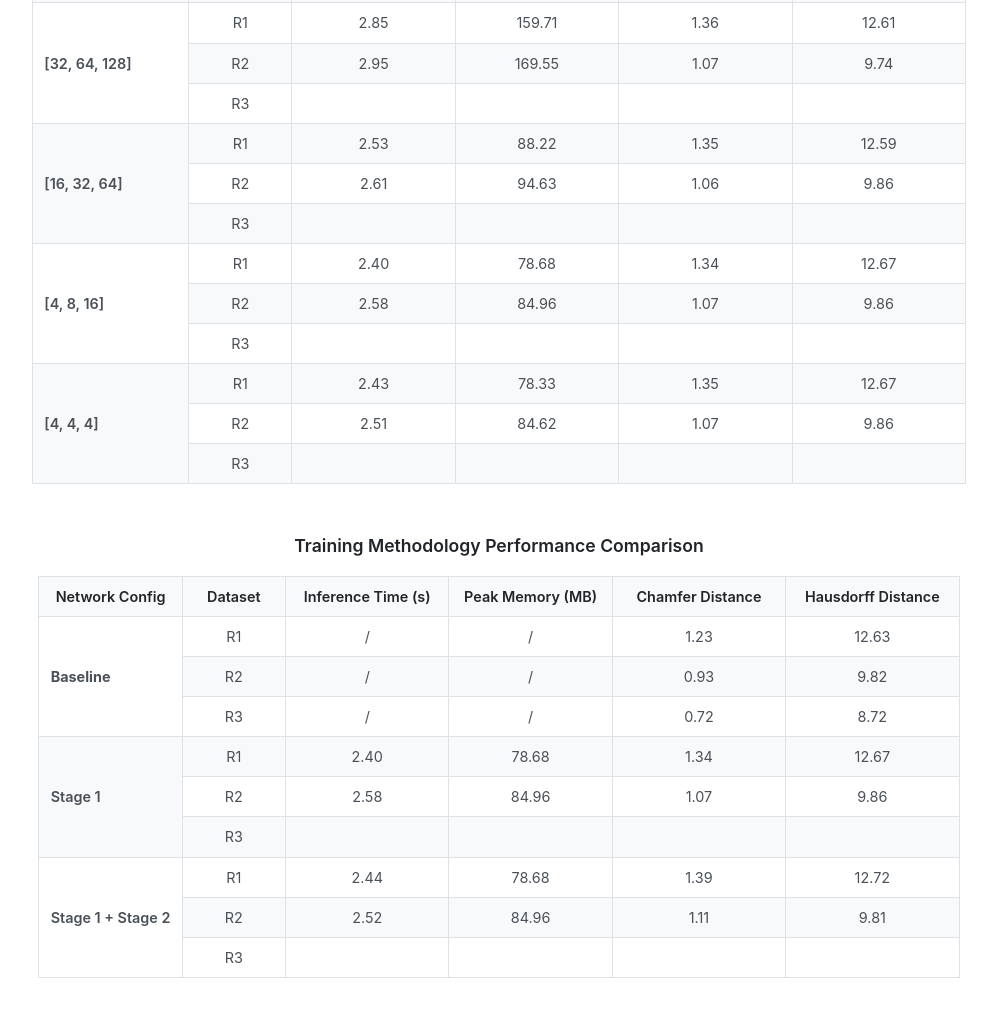
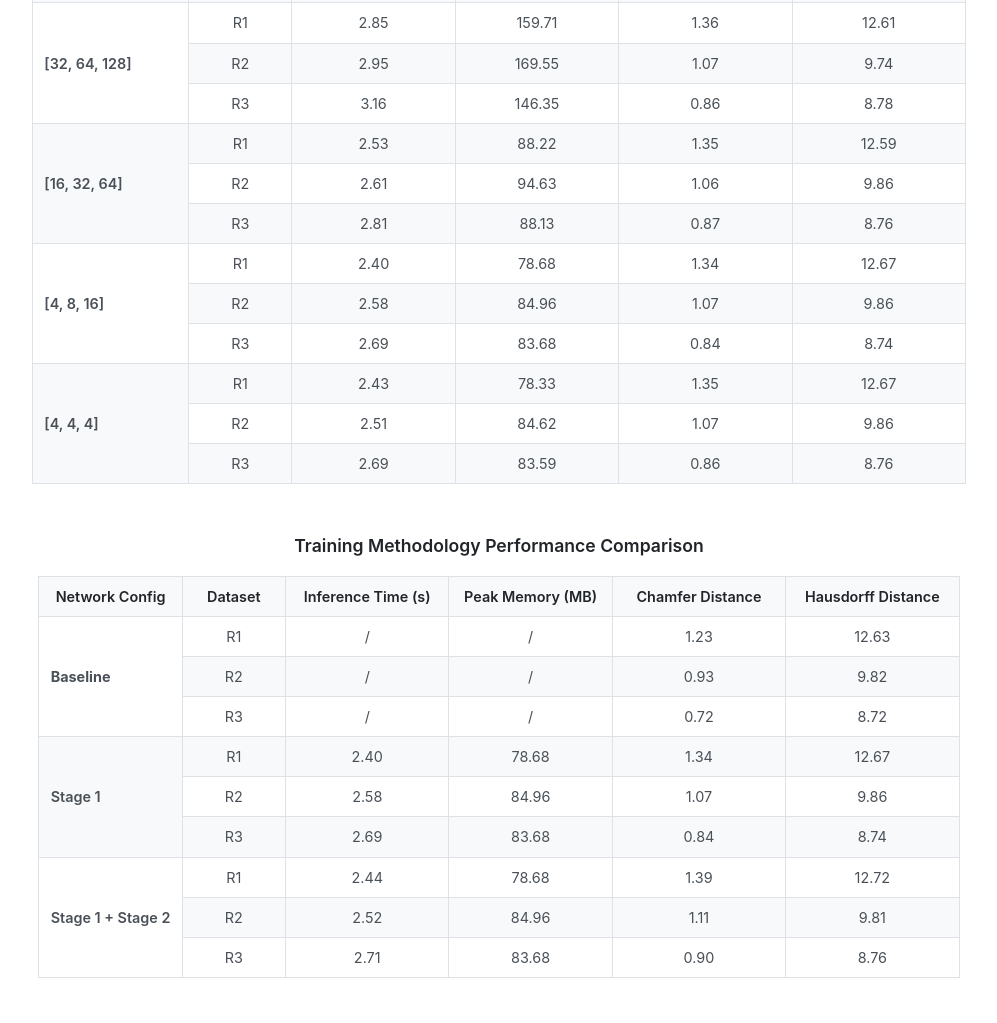
Before and after one commit to vpcc-qe/website, a plain HTML site: page index.html in a window 1280 px wide. Shown: the part 2817-3840 px from the top of the page, without its empty margins (141-1138 px from the left). Drawn offline with Linux system fonts and the light colour scheme.

Commit message:
feat: update r3

```diff
--- a/index.html
+++ b/index.html
@@ -258,10 +258,10 @@
               </tr>
               <tr>
                 <td>R3</td>
-                <td></td>
-                <td></td>
-                <td></td>
-                <td></td>
+                <td>3.16</td>
+                <td>146.35</td>
+                <td>0.86</td>
+                <td>8.78</td>
               </tr>
               <tr>
                 <td class="network-config" rowspan="3">[16, 32, 64]</td>
@@ -280,10 +280,10 @@
               </tr>
               <tr>
                 <td>R3</td>
-                <td></td>
-                <td></td>
-                <td></td>
-                <td></td>
+                <td>2.81</td>
+                <td>88.13</td>
+                <td>0.87</td>
+                <td>8.76</td>
               </tr>
               <tr>
                 <td class="network-config" rowspan="3">[4, 8, 16]</td>
@@ -302,10 +302,10 @@
               </tr>
               <tr>
                 <td>R3</td>
-                <td></td>
-                <td></td>
-                <td></td>
-                <td></td>
+                <td>2.69</td>
+                <td>83.68</td>
+                <td>0.84</td>
+                <td>8.74</td>
               </tr>
               <tr>
                 <td class="network-config" rowspan="3">[4, 4, 4]</td>
@@ -324,10 +324,10 @@
               </tr>
               <tr>
                 <td>R3</td>
-                <td></td>
-                <td></td>
-                <td></td>
-                <td></td>
+                <td>2.69</td>
+                <td>83.59</td>
+                <td>0.86</td>
+                <td>8.76</td>
               </tr>
             </tbody>
           </table>
@@ -390,10 +390,10 @@
               </tr>
               <tr>
                 <td>R3</td>
-                <td></td>
-                <td></td>
-                <td></td>
-                <td></td>
+                <td>2.69</td>
+                <td>83.68</td>
+                <td>0.84</td>
+                <td>8.74</td>
               </tr>
               <tr>
                 <td class="network-config" rowspan="3">Stage 1 + Stage 2</td>
@@ -412,10 +412,10 @@
               </tr>
               <tr>
                 <td>R3</td>
-                <td></td>
-                <td></td>
-                <td></td>
-                <td></td>
+                <td>2.71</td>
+                <td>83.68</td>
+                <td>0.90</td>
+                <td>8.76</td>
               </tr>
             </tbody>
           </table>
@@ -478,10 +478,10 @@
               </tr>
               <tr>
                 <td>R3</td>
-                <td></td>
-                <td></td>
-                <td></td>
-                <td></td>
+                <td>2.69</td>
+                <td>83.68</td>
+                <td>0.84</td>
+                <td>8.74</td>
               </tr>
               <tr>
                 <td class="network-config" rowspan="3">B = Stage 1 +Stage 2</td>
@@ -500,10 +500,10 @@
               </tr>
               <tr>
                 <td>R3</td>
-                <td></td>
-                <td></td>
-                <td></td>
-                <td></td>
+                <td>2.71</td>
+                <td>83.68</td>
+                <td>0.90</td>
+                <td>8.76</td>
               </tr>
               <tr>
                 <td class="network-config" rowspan="3">C = A + Model 2</td>
```
